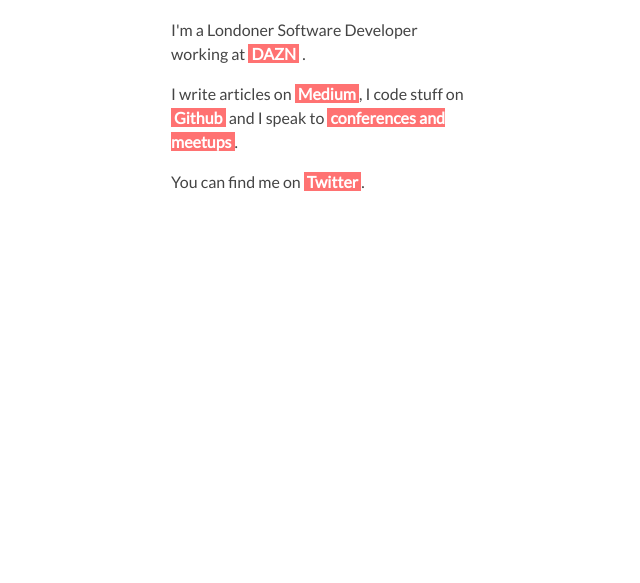
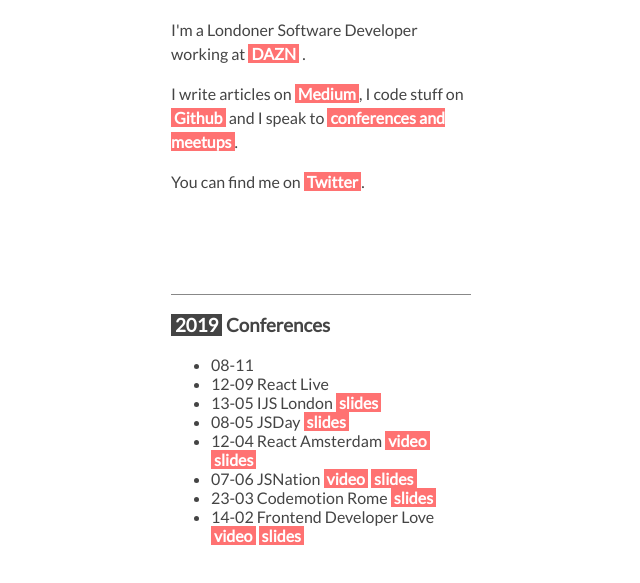
Before and after one commit to maxgallo/maxgallo.io, a plain HTML site: page docs/index.html in a window 1280 px wide. Shown: the part 183-766 px from the top of the page, without its empty margins (319-959 px from the left). Drawn offline with Linux system fonts and the light colour scheme.

Commit message:
update list of talks

```diff
--- a/docs/index.html
+++ b/docs/index.html
@@ -54,6 +54,7 @@
                 width: 50px;
                 height: 50px;
             }
+
         </style>
     </head>
     <body>
@@ -71,6 +72,19 @@
                 You can find me on <a href="https://twitter.com/_maxgallo" target="_blank">Twitter</a>.
             </p>
         </div>
+        <div class="container">
+            <h3> <span class="reverse">2019</span> Conferences</h3>
+            <ul>
+                <li>08-11 </li>
+                <li>12-09 React Live</li>
+                <li>13-05 IJS London <a href="https://github.com/maxgallo/talk-reinventing-rxjs" target="_blank">slides</a></li>
+                <li>08-05 JSDay <a href="https://www.youtube.com/watch?v=6r3hxM5F560" target="_blank">slides</a></li>
+                <li>12-04 React Amsterdam <a href="https://www.youtube.com/watch?v=XErB9twlRow" target="_blank">video</a> <a href="https://docs.google.com/presentation/d/1lP9XwmIPM8KorAl8KT4kSHWxEZycSEU2BwJb-ZVsI1g" target="_blank">slides</a></li>
+                <li>07-06 JSNation <a href="https://www.youtube.com/watch?v=7sdVXMTFVbE" target="_blank">video</a> <a href="https://github.com/maxgallo/talk-reinventing-rxjs" target="_blank">slides</a></li>
+                <li>23-03 Codemotion Rome <a href="https://github.com/maxgallo/talk-reinventing-rxjs" target="_blank">slides</a></li>
+                <li>14-02 Frontend Developer Love <a href="https://www.youtube.com/watch?v=fl6F-f454to" target="_blank">video</a> <a href="https://drive.google.com/drive/folders/1trVFyc_Z2uwzhi-9OdFAuPPl2cJajRep" target="_blank">slides</a></li>
+            </ul>
+        </div>
 
         <!-- Global site tag (gtag.js) - Google Analytics -->
         <script async src="https://www.googletagmanager.com/gtag/js?id=UA-111696049-1"></script>
```
Also changed, not shown: index.html (+14 -0 lines), 2 other files.
